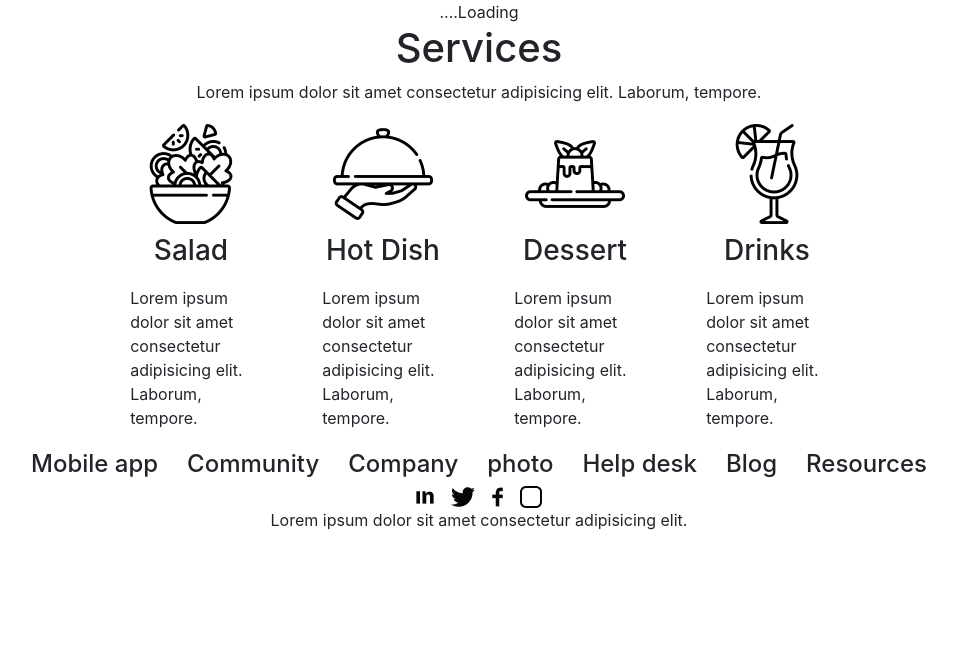
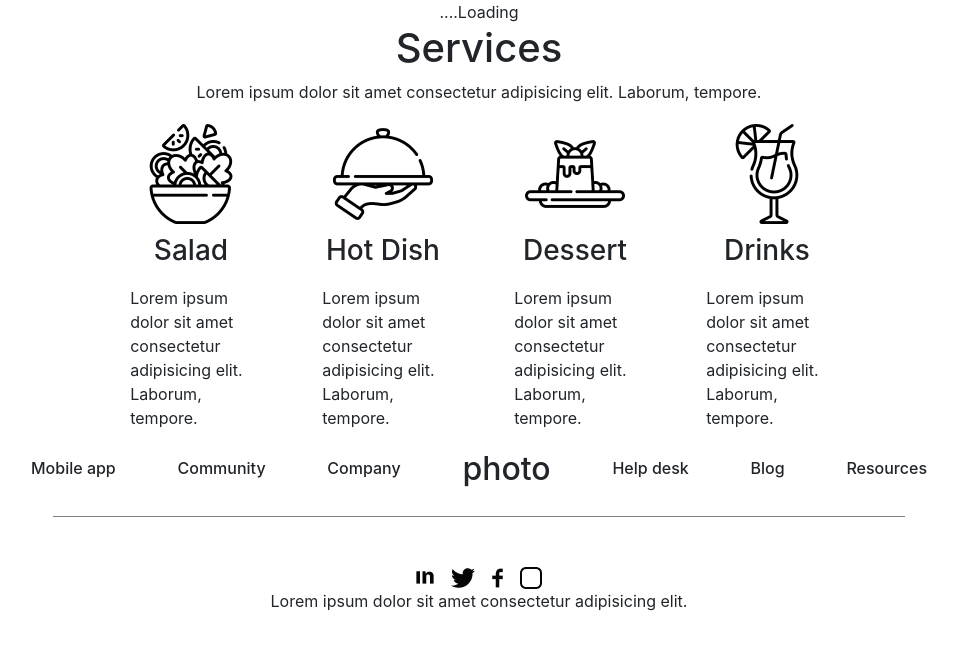
Before and after one commit to aghasi89/opetit.am, a React (Create React App) app: page / in a window 1280 px wide. Shown: the top 650 px of the page, without its empty margins (161-1119 px from the left). Built offline with nearby package versions, Linux system fonts and the light colour scheme; no server answers.

Commit message:
footer task

```diff
--- a/src/App/View/Home/Section/Footer/footer.css
+++ b/src/App/View/Home/Section/Footer/footer.css
@@ -41,3 +41,10 @@
     justify-content: center;
     align-items: center;
 }
+
+.inlineDiv{
+    height: 1px;
+    width: 95%;
+    background-color:gray;
+    margin: 20px 0 50px;
+}
--- a/src/App/View/Home/Section/Footer/index.js
+++ b/src/App/View/Home/Section/Footer/index.js
@@ -7,14 +7,15 @@ export default () => {
     return (
         <div className="footerContenier">
             <div className="footerMenu">
-                <div className="footerLink"><h4>Mobile app</h4></div>
-                <div className="footerLink"><h4>Community</h4></div>
-                <div className="footerLink"><h4>Company</h4></div>
-                <div className="footerLink"><h4>photo</h4></div>
-                <div className="footerLink"><h4>Help desk</h4></div>
-                <div className="footerLink"><h4>Blog</h4></div>
-                <div className="footerLink"><h4>Resources</h4></div>
+                <div className="footerLink"><h6>Mobile app</h6></div>
+                <div className="footerLink"><h6>Community</h6></div>
+                <div className="footerLink"><h6>Company</h6></div>
+                <div className="footerLink d-flex"><div><h2>photo</h2></div></div>
+                <div className="footerLink"><h6>Help desk</h6></div>
+                <div className="footerLink"><h6>Blog</h6></div>
+                <div className="footerLink"><h6>Resources</h6></div>
             </div>
+            <div className="inlineDiv"></div>
             <div className="footerSocialNetworks">
                 <div className="footerSocialNetworksIcons">
                     <div className="footerIcons"><img src={LinkeDinIcone} /></div>
```
